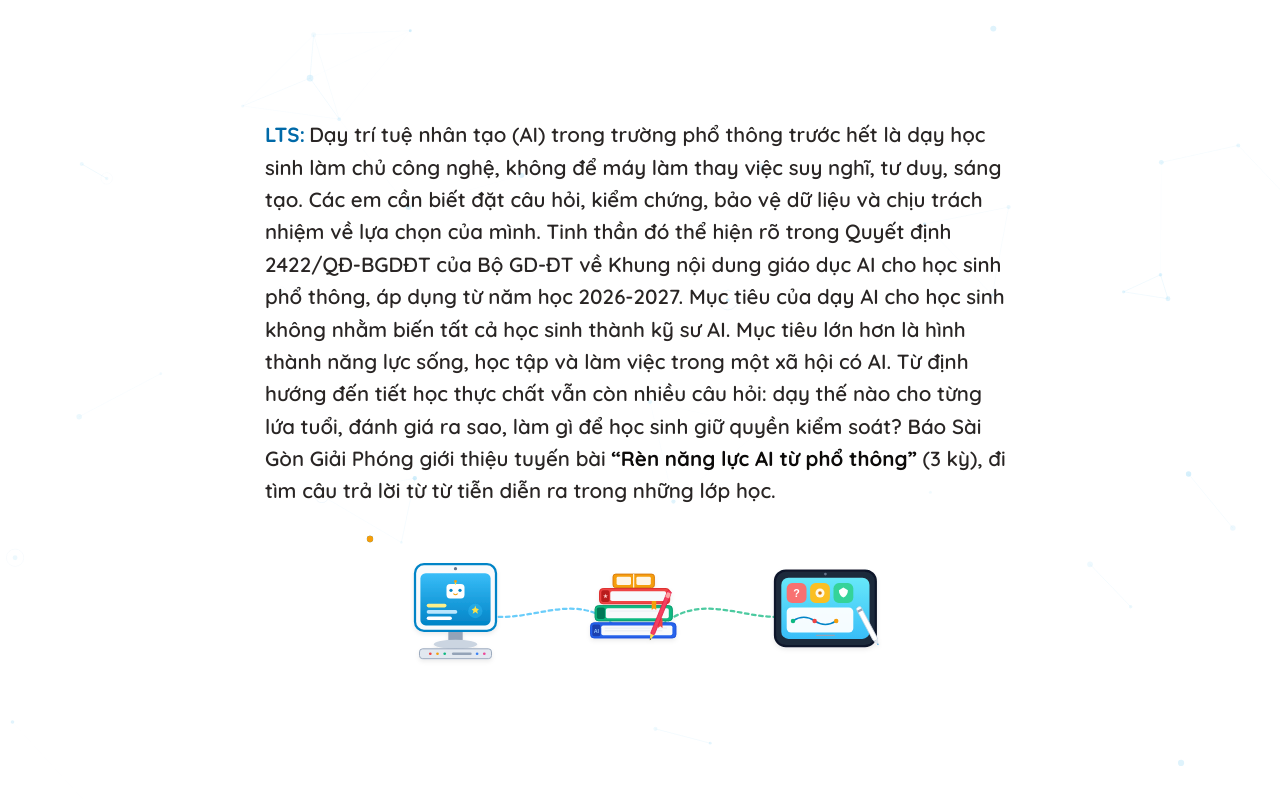
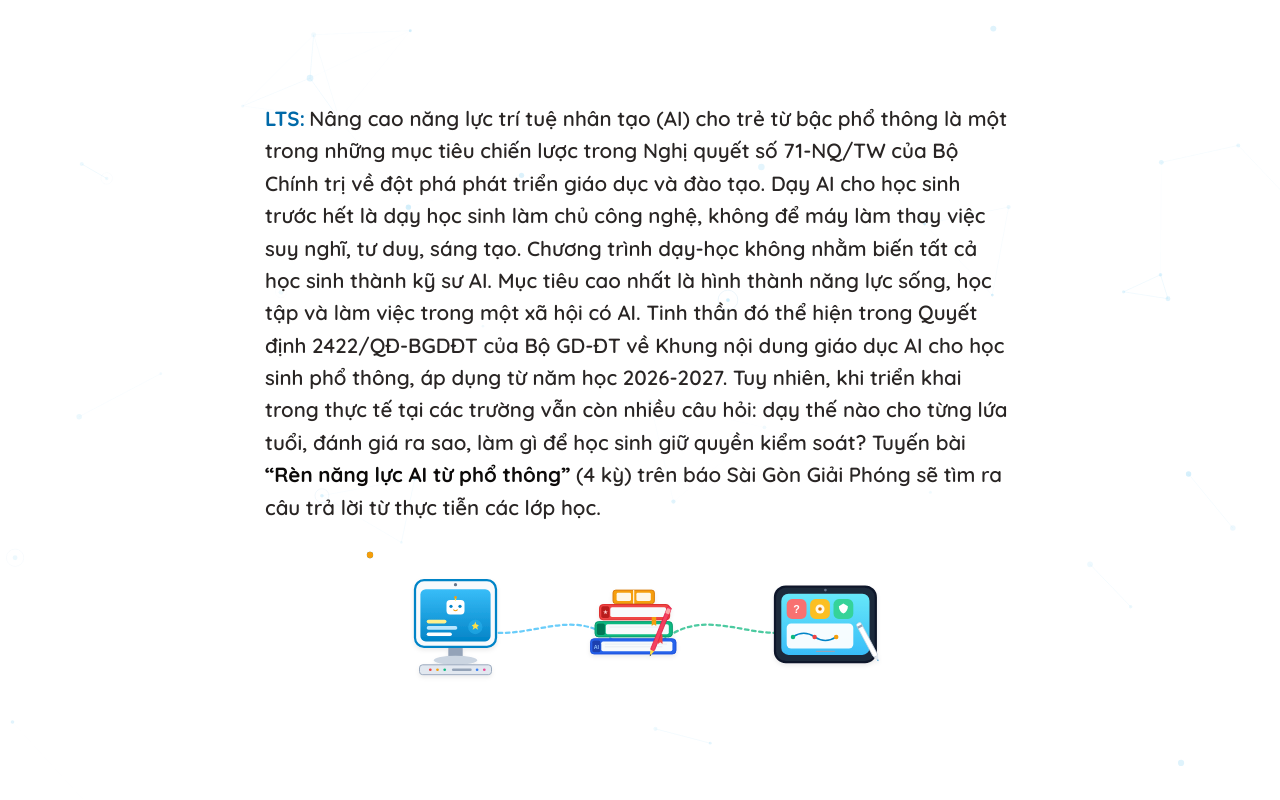
Before and after one commit to huuvi98-cyber/LTS-Ren-luyen-AI, a React (Vite) app: page / in a window 1280 px wide. Built offline with nearby package versions, Linux system fonts and the light colour scheme.

Commit message:
refactor(data): update introductory text for AI series
Update the editorial introduction to align with recent policy references and adjust the series length from 3 to 4 installments.

```diff
--- a/src/data/textData.ts
+++ b/src/data/textData.ts
@@ -2,7 +2,7 @@
  * Dữ liệu văn bản nguyên văn - Giữ nguyên 100% chữ, không thêm bớt nội dung.
  */
 
-export const FULL_EXACT_TEXT = `LTS: Dạy trí tuệ nhân tạo (AI) trong trường phổ thông trước hết là dạy học sinh làm chủ công nghệ, không để máy làm thay việc suy nghĩ, tư duy, sáng tạo. Các em cần biết đặt câu hỏi, kiểm chứng, bảo vệ dữ liệu và chịu trách nhiệm về lựa chọn của mình. Tinh thần đó thể hiện rõ trong Quyết định 2422/QĐ-BGDĐT của Bộ GD-ĐT về Khung nội dung giáo dục AI cho học sinh phổ thông, áp dụng từ năm học 2026-2027. Mục tiêu của dạy AI cho học sinh không nhằm biến tất cả học sinh thành kỹ sư AI. Mục tiêu lớn hơn là hình thành năng lực sống, học tập và làm việc trong một xã hội có AI. Từ định hướng đến tiết học thực chất vẫn còn nhiều câu hỏi: dạy thế nào cho từng lứa tuổi, đánh giá ra sao, làm gì để học sinh giữ quyền kiểm soát? Báo Sài Gòn Giải Phóng giới thiệu tuyến bài “Rèn năng lực AI từ phổ thông” (3 kỳ), đi tìm câu trả lời từ từ tiễn diễn ra trong những lớp học.`;
+export const FULL_EXACT_TEXT = `LTS: Nâng cao năng lực trí tuệ nhân tạo (AI) cho trẻ từ bậc phổ thông là một trong những mục tiêu chiến lược trong Nghị quyết số 71-NQ/TW của Bộ Chính trị về đột phá phát triển giáo dục và đào tạo. Dạy AI cho học sinh trước hết là dạy học sinh làm chủ công nghệ, không để máy làm thay việc suy nghĩ, tư duy, sáng tạo. Chương trình dạy-học không nhằm biến tất cả học sinh thành kỹ sư AI. Mục tiêu cao nhất là hình thành năng lực sống, học tập và làm việc trong một xã hội có AI. Tinh thần đó thể hiện trong Quyết định 2422/QĐ-BGDĐT của Bộ GD-ĐT về Khung nội dung giáo dục AI cho học sinh phổ thông, áp dụng từ năm học 2026-2027. Tuy nhiên, khi triển khai trong thực tế tại các trường vẫn còn nhiều câu hỏi: dạy thế nào cho từng lứa tuổi, đánh giá ra sao, làm gì để học sinh giữ quyền kiểm soát? Tuyến bài “Rèn năng lực AI từ phổ thông” (4 kỳ) trên báo Sài Gòn Giải Phóng sẽ tìm ra câu trả lời từ thực tiễn các lớp học.`;
 
 export interface VerbatimSentenceItem {
   id: number;
@@ -17,25 +17,43 @@ export interface VerbatimSentenceItem {
 export const VERBATIM_SENTENCES: VerbatimSentenceItem[] = [
   {
     id: 1,
-    text: `LTS: Dạy trí tuệ nhân tạo (AI) trong trường phổ thông trước hết là dạy học sinh làm chủ công nghệ, không để máy làm thay việc suy nghĩ, tư duy, sáng tạo.`,
+    text: `LTS: Nâng cao năng lực trí tuệ nhân tạo (AI) cho trẻ từ bậc phổ thông là một trong những mục tiêu chiến lược trong Nghị quyết số 71-NQ/TW của Bộ Chính trị về đột phá phát triển giáo dục và đào tạo.`,
     theme: 'foundation',
-    badgeLabel: 'Tư duy chủ động',
-    subLabel: 'Làm chủ công nghệ',
-    aiAspect: 'AI là công cụ trợ lực, không thay thế nhận thức',
-    eduAspect: 'Bồi dưỡng tư duy phản biện & sức sáng tạo cá nhân'
+    badgeLabel: 'Nghị quyết 71-NQ/TW',
+    subLabel: 'Mục tiêu chiến lược của Bộ Chính trị',
+    aiAspect: 'Đột phá phát triển giáo dục & đào tạo trí tuệ nhân tạo',
+    eduAspect: 'Định hướng chiến lược từ bậc phổ thông'
   },
   {
     id: 2,
-    text: `Các em cần biết đặt câu hỏi, kiểm chứng, bảo vệ dữ liệu và chịu trách nhiệm về lựa chọn của mình.`,
+    text: `Dạy AI cho học sinh trước hết là dạy học sinh làm chủ công nghệ, không để máy làm thay việc suy nghĩ, tư duy, sáng tạo.`,
     theme: 'ethics',
-    badgeLabel: 'Bộ 4 năng lực cốt lõi',
-    subLabel: 'Hỏi · Kiểm chứng · Bảo mật · Trách nhiệm',
-    aiAspect: 'An toàn dữ liệu, đạo đức AI & truy vết kết quả',
+    badgeLabel: 'Tư duy làm chủ',
+    subLabel: 'Không để máy suy nghĩ thay',
+    aiAspect: 'AI trợ lực, con người làm chủ tư duy và sáng tạo',
     eduAspect: 'Rèn luyện thói quen tự chủ & tư duy đa chiều'
   },
   {
     id: 3,
-    text: `Tinh thần đó thể hiện rõ trong Quyết định 2422/QĐ-BGDĐT của Bộ GD-ĐT về Khung nội dung giáo dục AI cho học sinh phổ thông, áp dụng từ năm học 2026-2027.`,
+    text: `Chương trình dạy-học không nhằm biến tất cả học sinh thành kỹ sư AI.`,
+    theme: 'clarification',
+    badgeLabel: 'Định vị mục tiêu',
+    subLabel: 'Không phổ cập kỹ sư công nghệ',
+    aiAspect: 'Phổ cập hiểu biết ứng dụng, không đào tạo hẹp',
+    eduAspect: 'Giảm tải áp lực kỹ thuật, phổ cập diện rộng'
+  },
+  {
+    id: 4,
+    text: `Mục tiêu cao nhất là hình thành năng lực sống, học tập và làm việc trong một xã hội có AI.`,
+    theme: 'vision',
+    badgeLabel: 'Mục tiêu cao nhất',
+    subLabel: 'Năng lực sống & làm việc thời đại AI',
+    aiAspect: 'Thích ứng và đồng hành cùng tiến bộ công nghệ',
+    eduAspect: 'Chuẩn bị hành trang công dân số toàn diện'
+  },
+  {
+    id: 5,
+    text: `Tinh thần đó thể hiện trong Quyết định 2422/QĐ-BGDĐT của Bộ GD-ĐT về Khung nội dung giáo dục AI cho học sinh phổ thông, áp dụng từ năm học 2026-2027.`,
     theme: 'policy',
     badgeLabel: 'Căn cứ chính sách',
     subLabel: 'Quyết định 2422/QĐ-BGDĐT (Năm học 2026-2027)',
@@ -43,26 +61,8 @@ export const VERBATIM_SENTENCES: VerbatimSentenceItem[] = [
     eduAspect: 'Lộ trình triển khai đồng bộ từ Bộ Giáo dục & Đào tạo'
   },
   {
-    id: 4,
-    text: `Mục tiêu của dạy AI cho học sinh không nhằm biến tất cả học sinh thành kỹ sư AI.`,
-    theme: 'clarification',
-    badgeLabel: 'Định vị mục tiêu',
-    subLabel: 'Không phổ cập kỹ sư công nghệ',
-    aiAspect: 'Phổ cập hiểu biết ứng dụng, không đào tạo hẹp',
-    eduAspect: 'Giảm tải áp lực kỹ thuật, phổ cập diện rộng'
-  },
-  {
-    id: 5,
-    text: `Mục tiêu lớn hơn là hình thành năng lực sống, học tập và làm việc trong một xã hội có AI.`,
-    theme: 'vision',
-    badgeLabel: 'Tầm nhìn tương lai',
-    subLabel: 'Năng lực sống & làm việc thời đại AI',
-    aiAspect: 'Thích ứng và đồng hành cùng tiến bộ công nghệ',
-    eduAspect: 'Chuẩn bị hành trang công dân số toàn diện'
-  },
-  {
     id: 6,
-    text: `Từ định hướng đến tiết học thực chất vẫn còn nhiều câu hỏi: dạy thế nào cho từng lứa tuổi, đánh giá ra sao, làm gì để học sinh giữ quyền kiểm soát?`,
+    text: `Tuy nhiên, khi triển khai trong thực tế tại các trường vẫn còn nhiều câu hỏi: dạy thế nào cho từng lứa tuổi, đánh giá ra sao, làm gì để học sinh giữ quyền kiểm soát?`,
     theme: 'challenge',
     badgeLabel: 'Câu hỏi thực tiễn',
     subLabel: 'Lứa tuổi · Đánh giá · Quyền kiểm soát',
@@ -71,10 +71,10 @@ export const VERBATIM_SENTENCES: VerbatimSentenceItem[] = [
   },
   {
     id: 7,
-    text: `Báo Sài Gòn Giải Phóng giới thiệu tuyến bài “Rèn năng lực AI từ phổ thông” (3 kỳ), đi tìm câu trả lời từ từ tiễn diễn ra trong những lớp học.`,
+    text: `Tuyến bài “Rèn năng lực AI từ phổ thông” (4 kỳ) trên báo Sài Gòn Giải Phóng sẽ tìm ra câu trả lời từ thực tiễn các lớp học.`,
     theme: 'investigation',
     badgeLabel: 'Tuyến bài báo chí',
-    subLabel: 'Báo Sài Gòn Giải Phóng (3 kỳ phóng sự)',
+    subLabel: 'Báo Sài Gòn Giải Phóng (4 kỳ phóng sự)',
     aiAspect: 'Ghi nhận thực nghiệm AI trực tiếp từ lớp học',
     eduAspect: 'Lời giải từ thực tiễn đổi mới giáo dục'
   }
```
